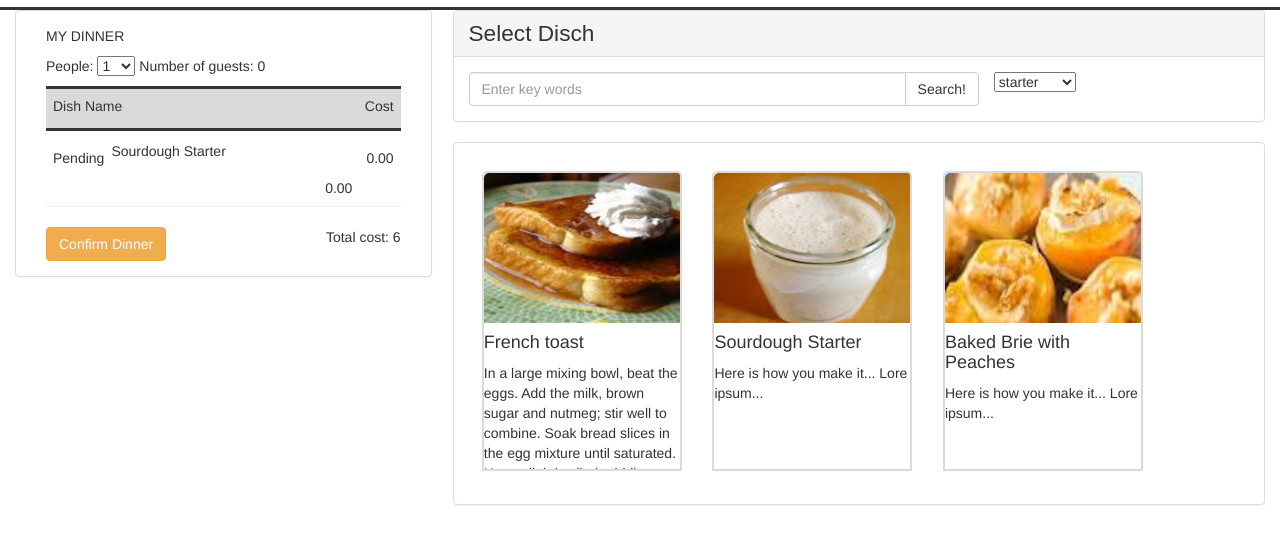
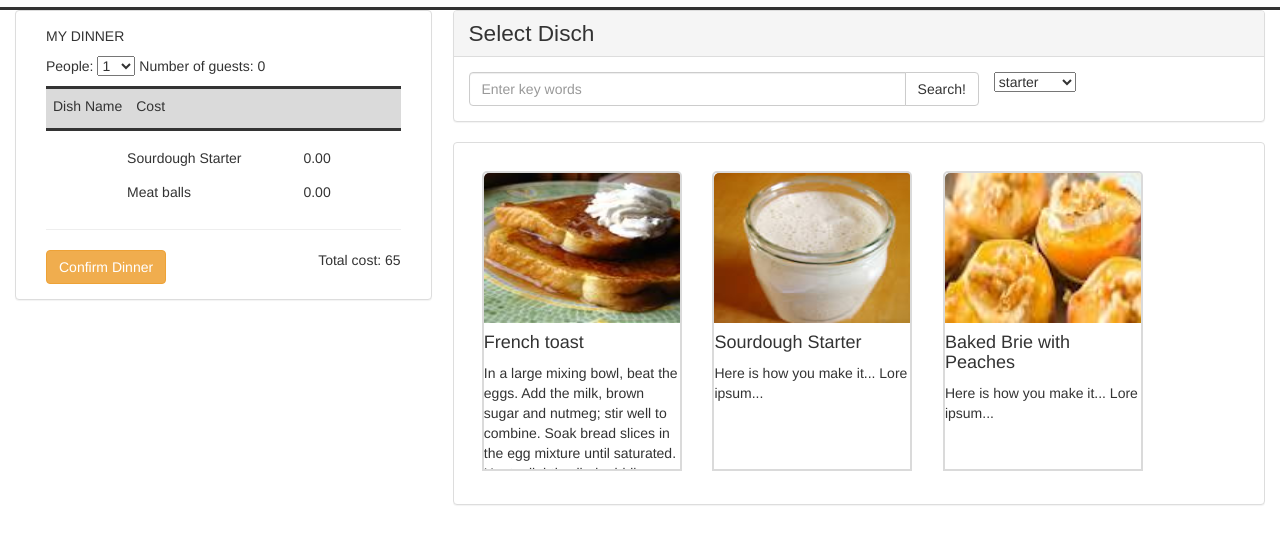
Before and after one commit to aeakoski/DinnerJao, a plain HTML site: page index_2.html in a window 1280 px wide. Shown: the part 60-604 px from the top of the page. Drawn offline with nearby package versions, Linux system fonts and the light colour scheme.

```diff
--- a/index_2.html
+++ b/index_2.html
@@ -43,16 +43,13 @@
 						Number of guests: <span id="numberOfGuests"></span>
 
 						<div id= "dDesc">
-							<p class="dName">Dish Name</p>
-							<p class="dCost">Cost</p>
+							<p><span class="dName">Dish Name</span><span class="dCost">Cost</span></p>
 						</div>
 
 						<div id= "dPending">
-							<p class="dName"><span>Pending</span></p>
-							<p class="dCost"><span>0.00</span></p>
-
 
 						</div>
+
 						<hr size="3">
 						<div id="tCost">
 						<p id>Total cost: <span id = "totalCost"></span></p>
--- a/js/model/dinnerModel.js
+++ b/js/model/dinnerModel.js
@@ -378,4 +378,5 @@
 		}
 	];
 	this.addDishToMenu(1);
+	this.addDishToMenu(3);
 }
--- a/js/view/2ndview.js
+++ b/js/view/2ndview.js
@@ -25,14 +25,26 @@
 
 	var menuList = model.getFullMenu();
 
-	for (var i = 0; i < menuList.length; i++) {
+	if (menuList!=0) {
+		for (var i = 0; i < menuList.length; i++) {
 
-		console.log(menuList);
+			this.dPending.append('\
+			<div class = "col-xs-2"></div>\
+			<div class="foodChoice">\
+			<p class="dName col-xs-6"><span>'+menuList[i]+'</span></p>\
+			<p class="dName"><span>0.00</span></p>\
+			</div>');
+	 	};
+	}
 
+	else{
 		this.dPending.append('\
-			<p calss="dName"><span>'+menuList[i]+'</span></p>\
-			<p class="dCost"><span>0.00</span></p>');
-	 };
+			<div class="foodChoice">\
+			<p class="dName"><span>Pending</span></p>\
+			<p class="dName "><span>0.00</span></p></div>');
+	}
+
+
 
 
 	var selectedDish = model.getSelectedDish("starter");
--- a/myStyle.css
+++ b/myStyle.css
@@ -96,25 +96,30 @@
 	background-color: #DADADA;
 	margin: 10px 0px 10px 0px;
 
+
 }
 
 #dPending{
-	height: 45px;
+	min-height: 45px;
 
 	margin: 10px 0px 10px 0px;
 
 }
 
+.foodChoice{
+	width: 100%;
+	display: block;
+}
+
 
 .dName{
-	float: left;
-	display: inline;
+	display: inline-block;
 	margin: 7px;
 }
 
 .dCost{
-	float: right;
-	display: inline;
+
+
 	margin: 7px;
 }
 
```
